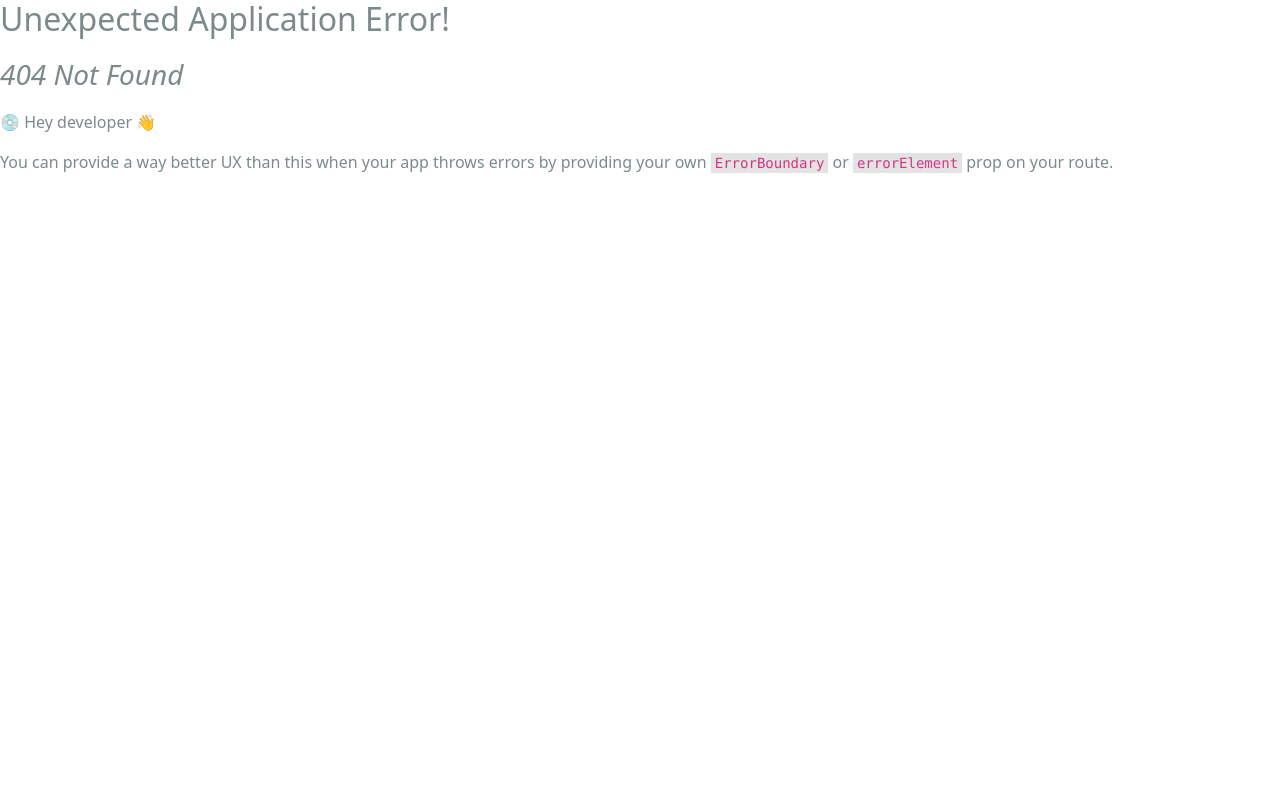
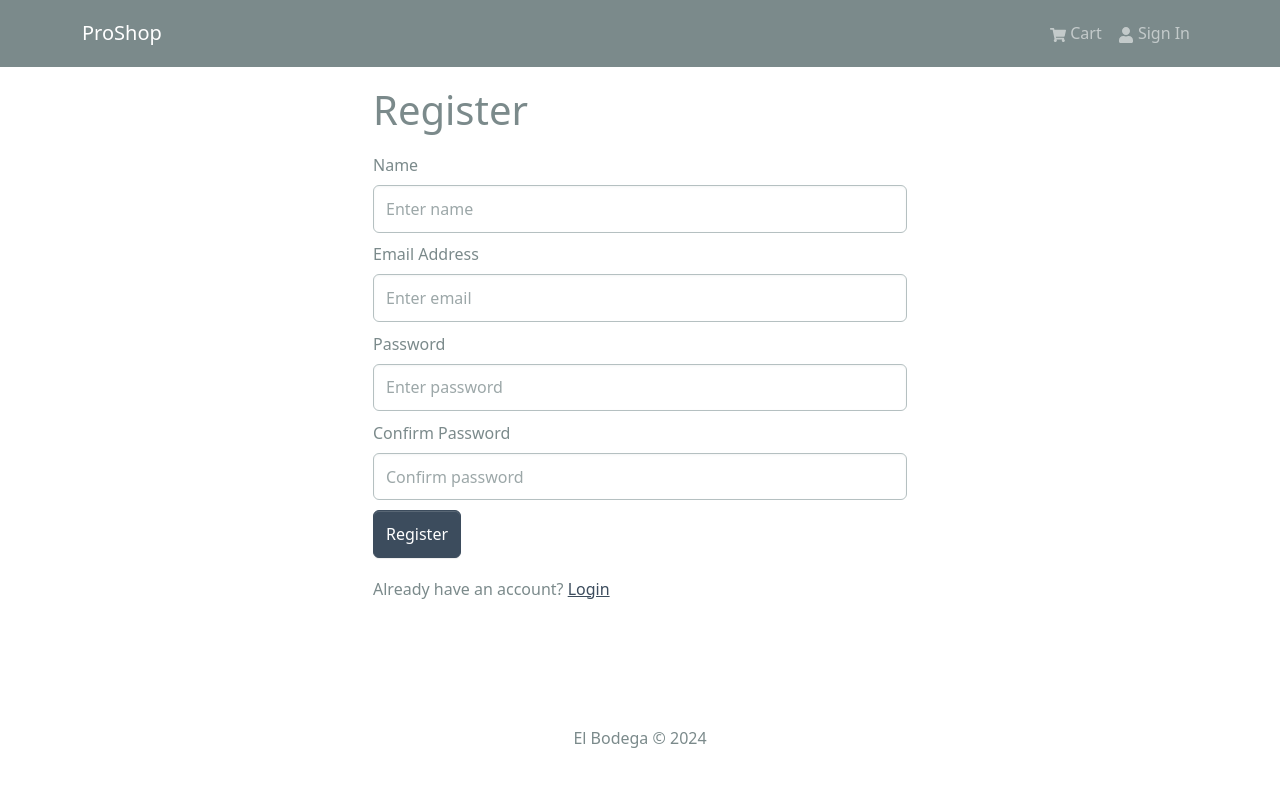
Before and after one commit to JohnNegrin/MERNStackApp, a React (Create React App) app in the folder frontend/: page /register in a window 1280 px wide. Before the commit this address had no page. Shown: the top 786 px of the page. Built offline with nearby package versions, Linux system fonts and the light colour scheme.

Commit message:
Section 8 Complete
+Finalized login screen to provide login functionality
+Added logout functionality
+Added react-toastify and the form container
+Added login and logout routing

```diff
--- a/frontend/package.json
+++ b/frontend/package.json
@@ -19,6 +19,7 @@
     "react-router-bootstrap": "^0.26.2",
     "react-router-dom": "^6.21.3",
     "react-scripts": "5.0.1",
+    "react-toastify": "^10.0.4",
     "web-vitals": "^2.1.4"
   },
   "scripts": {
--- a/frontend/src/App.js
+++ b/frontend/src/App.js
@@ -3,18 +3,21 @@
 import Footer from "./components/Footer"
 import {Outlet} from "react-router-dom"
 
+import { ToastContainer } from 'react-toastify';
+import 'react-toastify/dist/ReactToastify.css';
+
 const App = () => {
   return (
     <>
-    <Header />
-    <main className="py-3">
-      <Container>
-        <Outlet/>
-      </Container>
-    </main>
-    <Footer></Footer>
+      <ToastContainer />
+      <Header />
+      <main className='py-3'>
+        <Container>
+          <Outlet />
+        </Container>
+      </main>
+      <Footer />
     </>
-  )
-}
-
+  );
+};
 export default App;
--- /dev/null
+++ b/frontend/src/components/FormContainer.jsx
@@ -0,0 +1,15 @@
+import { Container, Row, Col } from 'react-bootstrap';
+
+const FormContainer = ({ children }) => {
+  return (
+    <Container>
+      <Row className='justify-content-md-center'>
+        <Col xs={12} md={6}>
+          {children}
+        </Col>
+      </Row>
+    </Container>
+  );
+};
+
+export default FormContainer;
--- a/frontend/src/components/Header.jsx
+++ b/frontend/src/components/Header.jsx
@@ -1,26 +1,42 @@
-import { Navbar, Nav, Container, Badge } from 'react-bootstrap';
-import {FaShoppingCart, FaUser} from 'react-icons/fa';
-import {LinkContainer} from 'react-router-bootstrap';
-import logo from '../assets/logo.png'
-import { useSelector } from 'react-redux';
-
-import React from 'react'
+import { Navbar, Nav, Container, NavDropdown, Badge } from 'react-bootstrap';
+import { FaShoppingCart, FaUser } from 'react-icons/fa';
+import { LinkContainer } from 'react-router-bootstrap';
+import { useSelector, useDispatch } from 'react-redux';
+import { useNavigate } from 'react-router-dom';
+import { useLogoutMutation } from '../slices/userApiSlice';
+import { logout } from '../slices/authSlice';
 
 const Header = () => {
   const { cartItems } = useSelector((state) => state.cart);
+
+  const { userInfo } = useSelector((state) => state.auth);
+
+  const dispatch = useDispatch();
+  const navigate = useNavigate();
+
+  const [logoutApiCall] = useLogoutMutation();
+
+  const logoutHandler = async () => {
+    try {
+      await logoutApiCall().unwrap();
+      dispatch(logout());
+      navigate('/login');
+    } catch (err) {
+      console.error(err);
+    }
+  };
+
   return (
     <header>
-        <Navbar bg="dark" variant="dark" expand="lg" collapseOnSelect>
+      <Navbar bg='dark' variant='dark' expand='lg' collapseOnSelect>
         <Container>
-                <LinkContainer to="/">
-                <Navbar.Brand>
-                    <img src ={logo} alt='El Bodega'/> El Bodega
-                </Navbar.Brand>
+          <LinkContainer to='/'>
+            <Navbar.Brand>ProShop</Navbar.Brand>
           </LinkContainer>
-                <Navbar.Toggle aria-controls="basic-navbar-nav"/>
-                <Navbar.Collapse id="basic-navbar-nav">
-                    <Nav className="ms-auto">
-                        <LinkContainer to="/cart">
+          <Navbar.Toggle aria-controls='basic-navbar-nav' />
+          <Navbar.Collapse id='basic-navbar-nav'>
+            <Nav className='ms-auto'>
+              <LinkContainer to='/cart'>
                 <Nav.Link>
                   <FaShoppingCart /> Cart
                   {cartItems.length > 0 && (
@@ -30,16 +46,29 @@
                   )}
                 </Nav.Link>
               </LinkContainer>
-                        <LinkContainer to="/login">
+              {userInfo ? (
+                <>
+                  <NavDropdown title={userInfo.name} id='username'>
+                    <LinkContainer to='/profile'>
+                      <NavDropdown.Item>Profile</NavDropdown.Item>
+                    </LinkContainer>
+                    <NavDropdown.Item onClick={logoutHandler}>
+                      Logout
+                    </NavDropdown.Item>
+                  </NavDropdown>
+                </>
+              ) : (
+                <LinkContainer to='/login'>
                   <Nav.Link>
                     <FaUser /> Sign In
                   </Nav.Link>
                 </LinkContainer>
+              )}
             </Nav>
           </Navbar.Collapse>
         </Container>
       </Navbar>
     </header>
-  )
-}
-export default Header
+  );
+};
+export default Header;
--- a/frontend/src/index.js
+++ b/frontend/src/index.js
@@ -14,6 +14,8 @@
 import HomeScreen from './screens/HomeScreen';
 import ProductScreen from './screens/ProductScreen';
 import CartScreen from './screens/CartScreen';
+import LoginScreen from './screens/LoginScreen';
+import RegisterScreen from './screens/RegisterScreen';
 import store from './store';
 import { Provider } from 'react-redux';
 
@@ -23,6 +25,8 @@
       <Route index = {true} path = "/" element = {<HomeScreen/>}/>
       <Route path = "/product/:id" element = {<ProductScreen/>}/>
       <Route path='/cart' element={<CartScreen />} />
+      <Route path='/login' element={<LoginScreen />} />
+      <Route path='/register' element={<RegisterScreen />} />
     </Route>
   )
 )
--- /dev/null
+++ b/frontend/src/screens/LoginScreen.jsx
@@ -0,0 +1,88 @@
+import { useState, useEffect } from 'react';
+import { Link, useLocation, useNavigate } from 'react-router-dom';
+import { Form, Button, Row, Col } from 'react-bootstrap';
+import { useDispatch, useSelector } from 'react-redux';
+import Loader from '../components/Loader';
+import FormContainer from '../components/FormContainer';
+
+import { useLoginMutation } from '../slices/userApiSlice';
+import { setCredentials } from '../slices/authSlice';
+import { toast } from 'react-toastify';
+
+const LoginScreen = () => {
+  const [email, setEmail] = useState('');
+  const [password, setPassword] = useState('');
+
+  const dispatch = useDispatch();
+  const navigate = useNavigate();
+
+  const [login, { isLoading }] = useLoginMutation();
+
+  const { userInfo } = useSelector((state) => state.auth);
+
+  const { search } = useLocation();
+  const sp = new URLSearchParams(search);
+  const redirect = sp.get('redirect') || '/';
+
+  useEffect(() => {
+    if (userInfo) {
+      navigate(redirect);
+    }
+  }, [navigate, redirect, userInfo]);
+
+  const submitHandler = async (e) => {
+    e.preventDefault();
+    try {
+      const res = await login({ email, password }).unwrap();
+      dispatch(setCredentials({ ...res }));
+      navigate(redirect);
+    } catch (err) {
+      toast.error(err?.data?.message || err.error);
+    }
+  };
+
+  return (
+    <FormContainer>
+      <h1>Sign In</h1>
+
+      <Form onSubmit={submitHandler}>
+        <Form.Group className='my-2' controlId='email'>
+          <Form.Label>Email Address</Form.Label>
+          <Form.Control
+            type='email'
+            placeholder='Enter email'
+            value={email}
+            onChange={(e) => setEmail(e.target.value)}
+          ></Form.Control>
+        </Form.Group>
+
+        <Form.Group className='my-2' controlId='password'>
+          <Form.Label>Password</Form.Label>
+          <Form.Control
+            type='password'
+            placeholder='Enter password'
+            value={password}
+            onChange={(e) => setPassword(e.target.value)}
+          ></Form.Control>
+        </Form.Group>
+
+        <Button disabled={isLoading} type='submit' variant='primary'>
+          Sign In
+        </Button>
+
+        {isLoading && <Loader />}
+      </Form>
+
+      <Row className='py-3'>
+        <Col>
+          New Customer?{' '}
+          <Link to={redirect ? `/register?redirect=${redirect}` : '/register'}>
+            Register
+          </Link>
+        </Col>
+      </Row>
+    </FormContainer>
+  );
+};
+
+export default LoginScreen;
--- /dev/null
+++ b/frontend/src/screens/RegisterScreen.jsx
@@ -0,0 +1,113 @@
+import { useState, useEffect } from 'react';
+import { Link, useLocation, useNavigate } from 'react-router-dom';
+import { Form, Button, Row, Col } from 'react-bootstrap';
+import { useDispatch, useSelector } from 'react-redux';
+import Loader from '../components/Loader';
+import FormContainer from '../components/FormContainer';
+
+import { useRegisterMutation } from '../slices/userApiSlice';
+import { setCredentials } from '../slices/authSlice';
+import { toast } from 'react-toastify';
+
+const RegisterScreen = () => {
+  const [name, setName] = useState('');
+  const [email, setEmail] = useState('');
+  const [password, setPassword] = useState('');
+  const [confirmPassword, setConfirmPassword] = useState('');
+
+  const dispatch = useDispatch();
+  const navigate = useNavigate();
+
+  const [register, { isLoading }] = useRegisterMutation();
+
+  const { userInfo } = useSelector((state) => state.auth);
+
+  const { search } = useLocation();
+  const sp = new URLSearchParams(search);
+  const redirect = sp.get('redirect') || '/';
+
+  useEffect(() => {
+    if (userInfo) {
+      navigate(redirect);
+    }
+  }, [navigate, redirect, userInfo]);
+
+  const submitHandler = async (e) => {
+    e.preventDefault();
+
+    if (password !== confirmPassword) {
+      toast.error('Passwords do not match');
+    } else {
+      try {
+        const res = await register({ name, email, password }).unwrap();
+        dispatch(setCredentials({ ...res }));
+        navigate(redirect);
+      } catch (err) {
+        toast.error(err?.data?.message || err.error);
+      }
+    }
+  };
+
+  return (
+    <FormContainer>
+      <h1>Register</h1>
+      <Form onSubmit={submitHandler}>
+        <Form.Group className='my-2' controlId='name'>
+          <Form.Label>Name</Form.Label>
+          <Form.Control
+            type='name'
+            placeholder='Enter name'
+            value={name}
+            onChange={(e) => setName(e.target.value)}
+          ></Form.Control>
+        </Form.Group>
+
+        <Form.Group className='my-2' controlId='email'>
+          <Form.Label>Email Address</Form.Label>
+          <Form.Control
+            type='email'
+            placeholder='Enter email'
+            value={email}
+            onChange={(e) => setEmail(e.target.value)}
+          ></Form.Control>
+        </Form.Group>
+
+        <Form.Group className='my-2' controlId='password'>
+          <Form.Label>Password</Form.Label>
+          <Form.Control
+            type='password'
+            placeholder='Enter password'
+            value={password}
+            onChange={(e) => setPassword(e.target.value)}
+          ></Form.Control>
+        </Form.Group>
+        <Form.Group className='my-2' controlId='confirmPassword'>
+          <Form.Label>Confirm Password</Form.Label>
+          <Form.Control
+            type='password'
+            placeholder='Confirm password'
+            value={confirmPassword}
+            onChange={(e) => setConfirmPassword(e.target.value)}
+          ></Form.Control>
+        </Form.Group>
+
+        <Button disabled={isLoading} type='submit' variant='primary'>
+          Register
+        </Button>
+
+        {isLoading && <Loader />}
+      </Form>
+
+      <Row className='py-3'>
+        <Col>
+          Already have an account?{' '}
+          <Link to={redirect ? `/login?redirect=${redirect}` : '/login'}>
+            Login
+          </Link>
+        </Col>
+      </Row>
+    </FormContainer>
+  );
+};
+
+export default RegisterScreen;
--- a/frontend/src/slices/userApiSlice.js
+++ b/frontend/src/slices/userApiSlice.js
@@ -10,7 +10,21 @@
         body: data,
       }),
     }),
+    register: builder.mutation({
+      query: (data) => ({
+        url: `${USERS_URL}`,
+        method: 'POST',
+        body: data,
+      }),
+    }),
+    logout: builder.mutation({
+      query: () => ({
+        url: `${USERS_URL}/logout`,
+        method: 'POST',
+      }),
+    }),
   }),
 });
 
-export const { useLoginMutation } = userApiSlice;
+export const { useLoginMutation, useLogoutMutation, useRegisterMutation } =
+  userApiSlice;
```
Also changed, not shown: 2 other files (tests, documents, lock files or other folders). Lines whose indentation alone changed are shown as unchanged.
